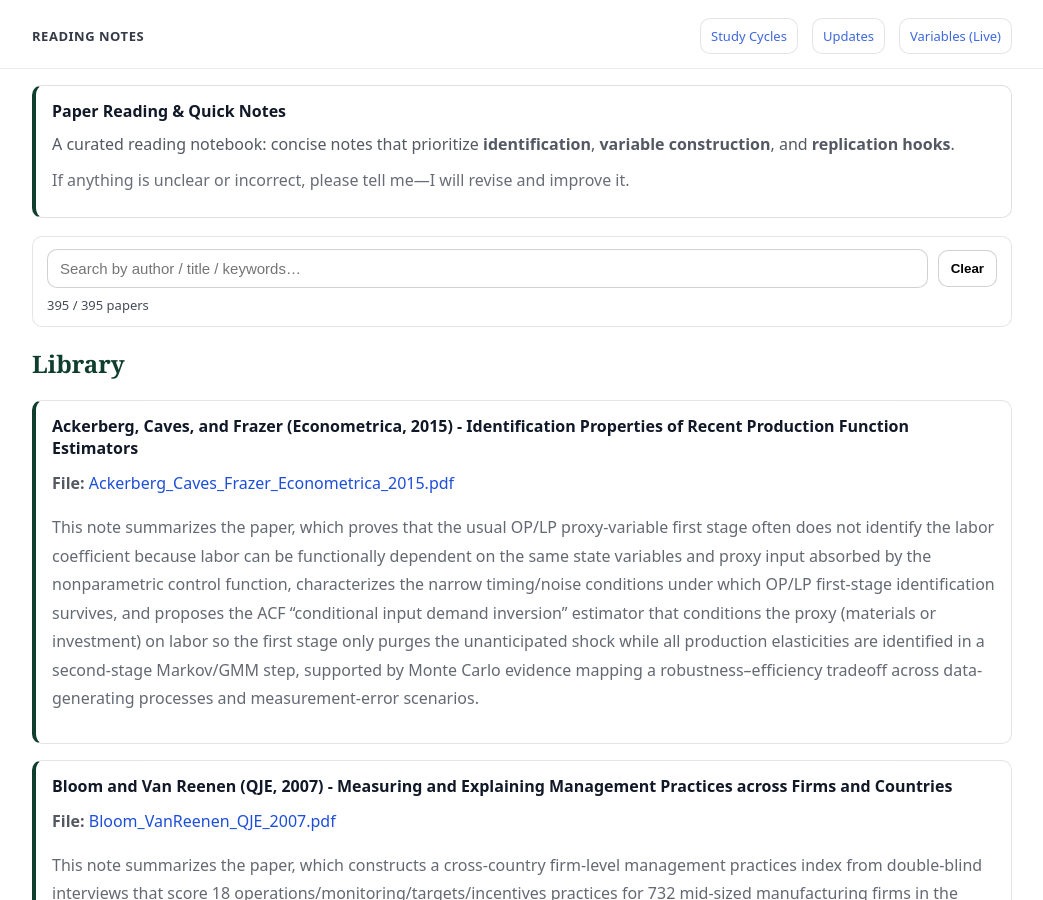
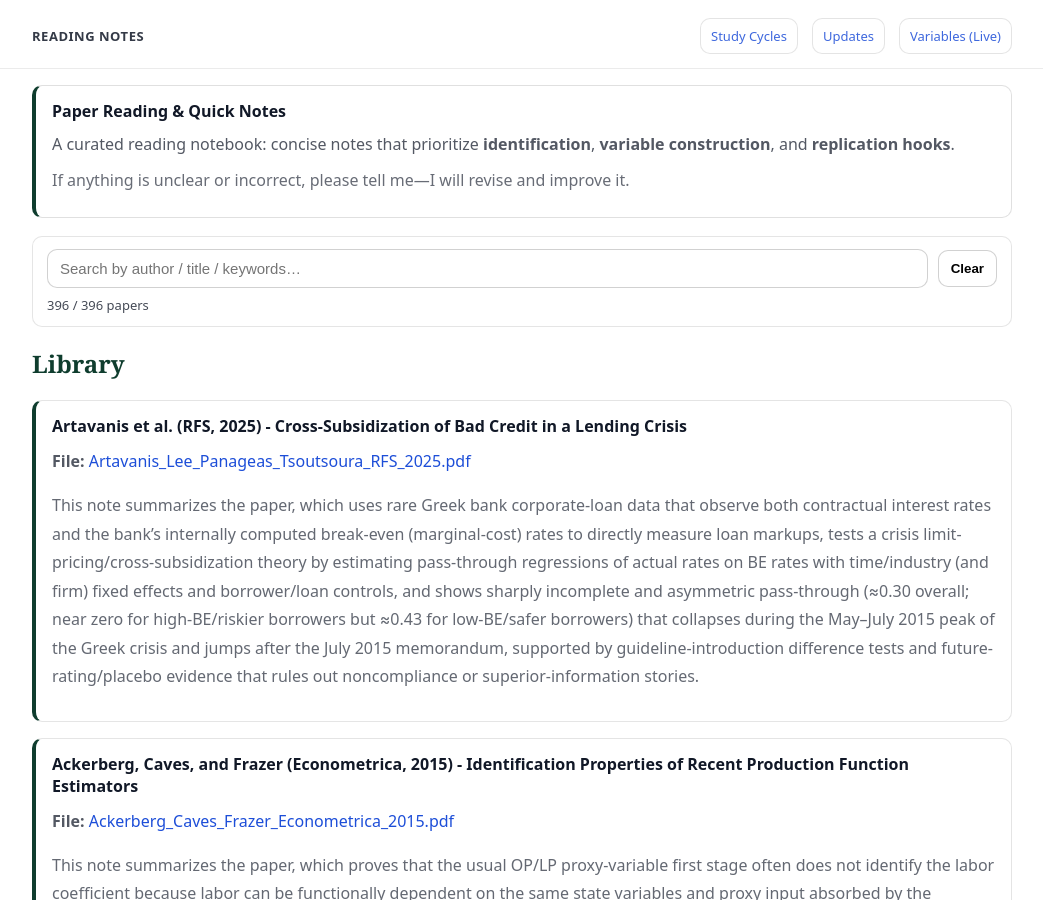
Before and after one commit to yaxinzn/study-archive, a Jekyll site: the page built from reading/index.md, in a window 1280 px wide and 900 px high. Shown: the whole window, without its empty margins (118-1161 px from the left). Built offline with Jekyll 4.4.1, drawn with Linux system fonts in a browser that asks for light colours.

Commit message:
Reading: add/update Artavanis_Lee_Panageas_Tsoutsoura_RFS_2025.pdf

```diff
--- a/_data/reading.yml
+++ b/_data/reading.yml
@@ -1,3 +1,7 @@
+- title: "Artavanis et al. (RFS, 2025) - Cross-Subsidization of Bad Credit in a Lending Crisis"
+  file: "Artavanis_Lee_Panageas_Tsoutsoura_RFS_2025.pdf"
+  desc: "This note summarizes the paper, which uses rare Greek bank corporate-loan data that observe both contractual interest rates and the bank’s internally computed break-even (marginal-cost) rates to directly measure loan markups, tests a crisis limit-pricing/cross-subsidization theory by estimating pass-through regressions of actual rates on BE rates with time/industry (and firm) fixed effects and borrower/loan controls, and shows sharply incomplete and asymmetric pass-through (≈0.30 overall; near zero for high-BE/riskier borrowers but ≈0.43 for low-BE/safer borrowers) that collapses during the May–July 2015 peak of the Greek crisis and jumps after the July 2015 memorandum, supported by guideline-introduction difference tests and future-rating/placebo evidence that rules out noncompliance or superior-information stories."
+
 - title: "Ackerberg, Caves, and Frazer (Econometrica, 2015) - Identification Properties of Recent Production Function Estimators"
   file: "Ackerberg_Caves_Frazer_Econometrica_2015.pdf"
   desc: "This note summarizes the paper, which proves that the usual OP/LP proxy-variable first stage often does not identify the labor coefficient because labor can be functionally dependent on the same state variables and proxy input absorbed by the nonparametric control function, characterizes the narrow timing/noise conditions under which OP/LP first-stage identification survives, and proposes the ACF “conditional input demand inversion” estimator that conditions the proxy (materials or investment) on labor so the first stage only purges the unanticipated shock while all production elasticities are identified in a second-stage Markov/GMM step, supported by Monte Carlo evidence mapping a robustness–efficiency tradeoff across data-generating processes and measurement-error scenarios."
```
Also changed, not shown: 1 other file.
